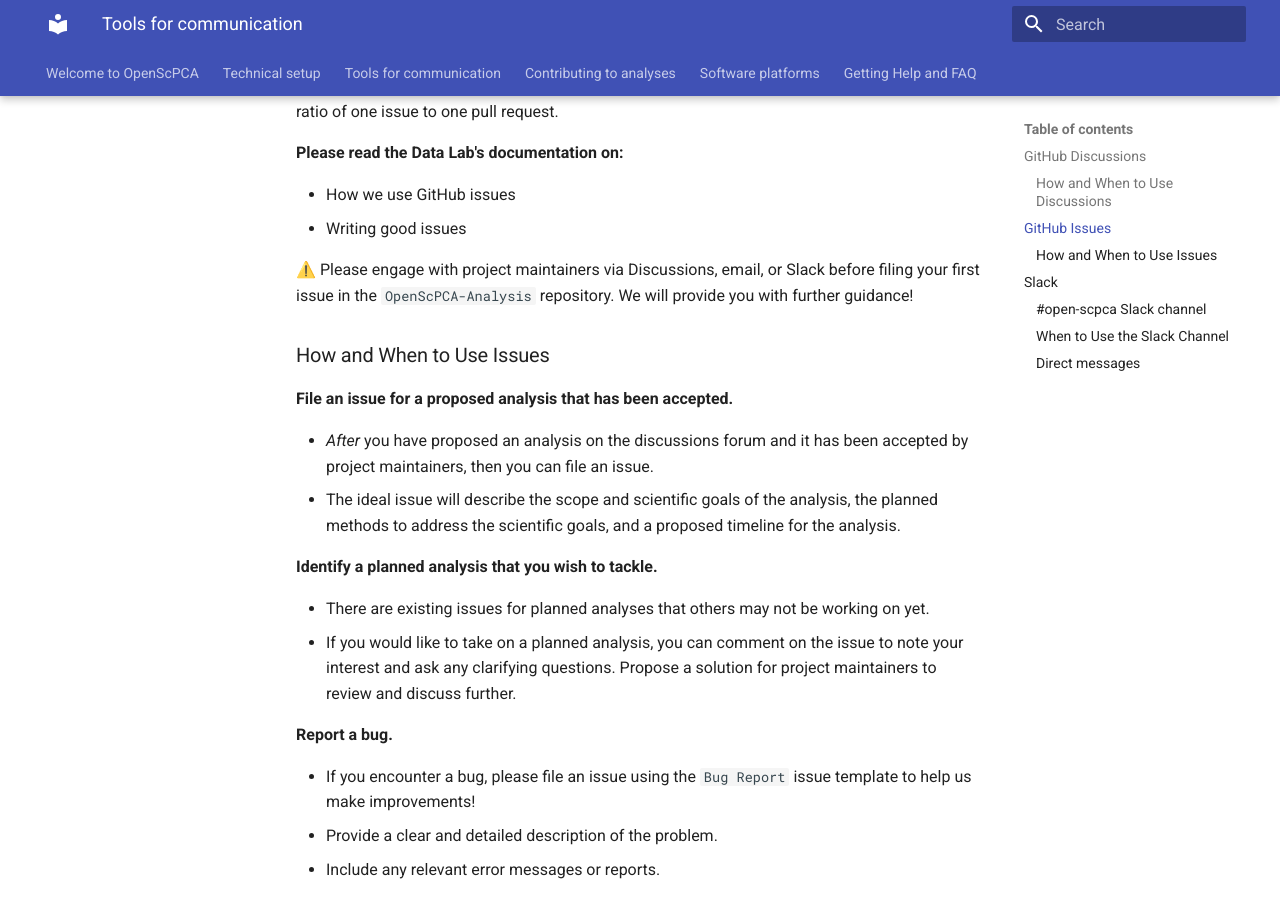
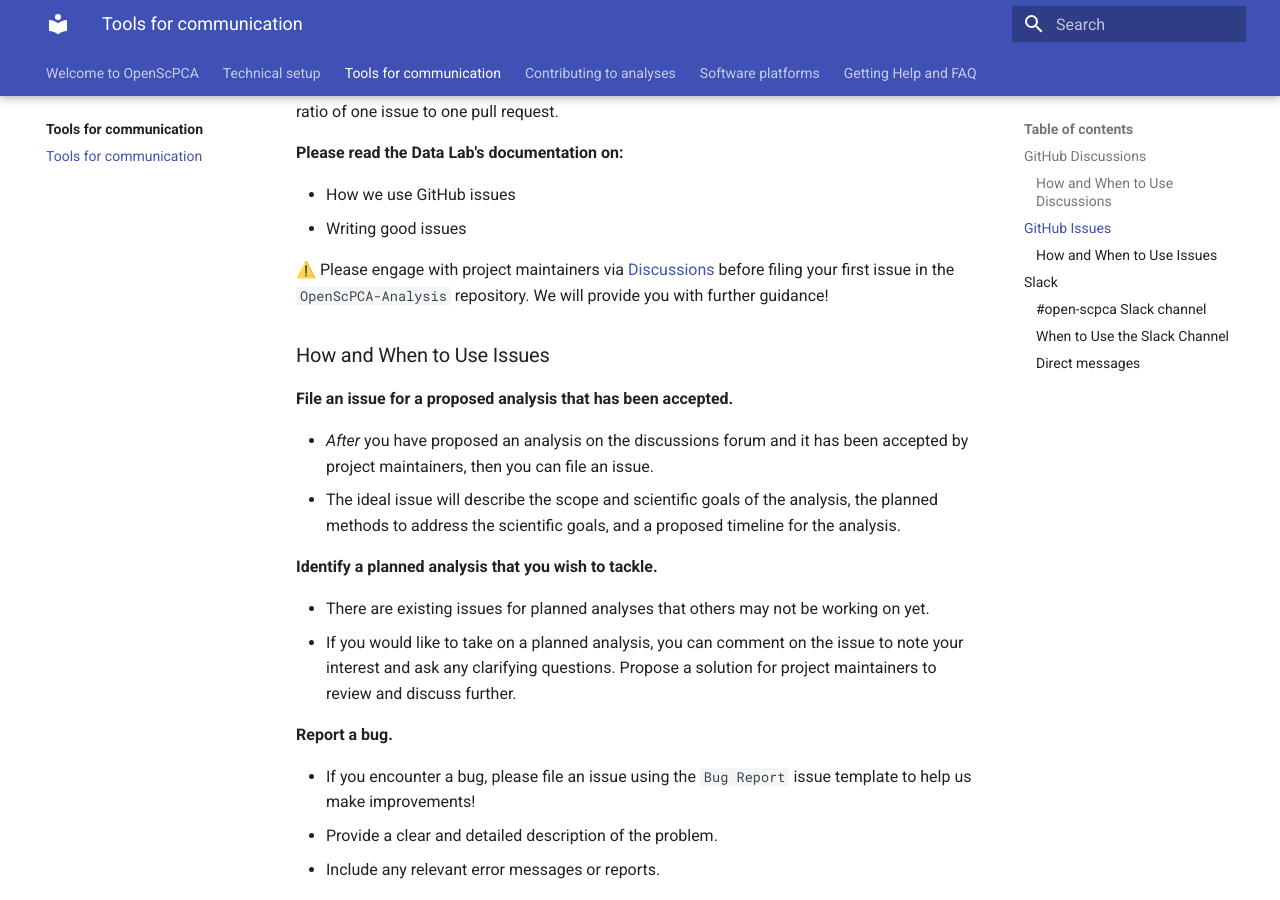
Before and after one commit to AlexsLemonade/OpenScPCA-analysis, an MkDocs documentation site: the page built from docs/communications-tools/tools-for-communication.md, in a window 1280 px wide and 900 px high, scrolled down 1515 px. Built offline with MkDocs 1.6.1 and Material for MkDocs 9.7.7, drawn with Linux system fonts in a browser that asks for light colours.

Commit message:
Content tweak and adding to nav section

```diff
--- a/docs/communications-tools/tools-for-communication.md
+++ b/docs/communications-tools/tools-for-communication.md
@@ -58,7 +58,7 @@
 * How we use GitHub issues
 * Writing good issues
 
-⚠️ Please engage with project maintainers via Discussions, email, or Slack before filing your first issue in the `OpenScPCA-Analysis` repository.
+⚠️ Please engage with project maintainers via [Discussions](https://github.com/AlexsLemonade/OpenScPCA-analysis/discussions) before filing your first issue in the `OpenScPCA-Analysis` repository.
 We will provide you with further guidance!
 
 ### How and When to Use Issues
--- a/mkdocs.yml
+++ b/mkdocs.yml
@@ -37,6 +37,7 @@
     - technical-setup/index.md
   - Tools for communication:   # Slack, issues, discussions
     - communications-tools/index.md
+    - communications-tools/tools-for-communication.md
   - Contributing to analyses:  # Setting up an analysis, all the git stuff
     - contributing-to-analyses/index.md
   - Software platforms:            # LSfR, AWS, Docker, etc
```
